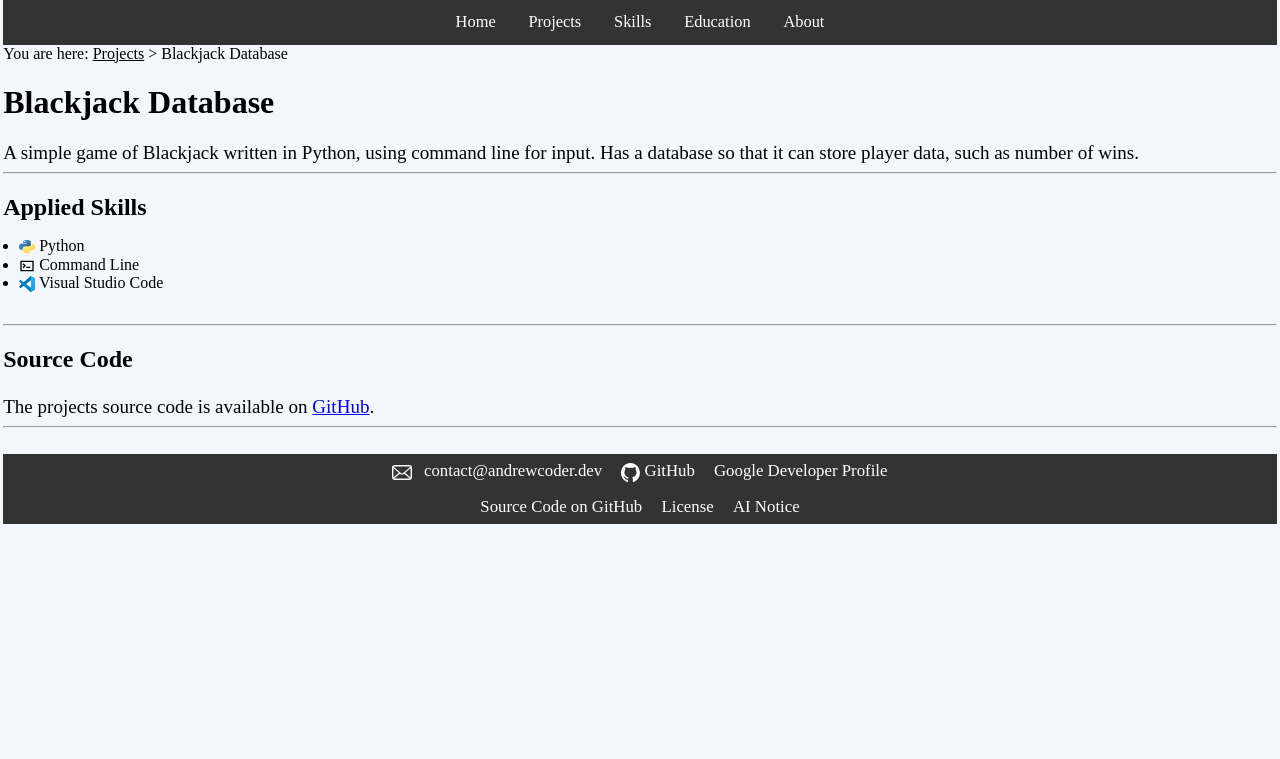
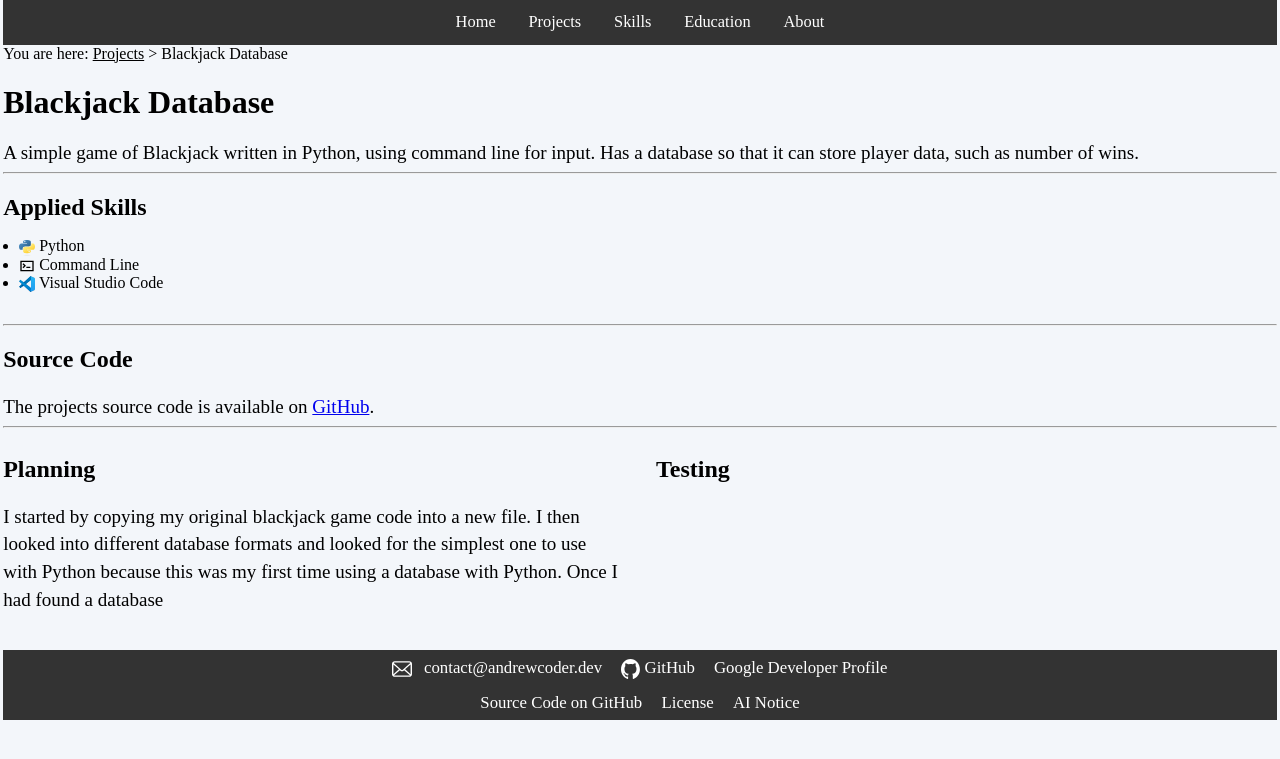
Before and after one commit to Andrew-Dev-Coder/Portfolio, a Jekyll site: the page built from _projects/blackjackDB.html, in a window 1280 px wide. Shown: the top 759 px of the page. Built offline with Jekyll 4.4.1, drawn with Linux system fonts in a browser that asks for light colours.

Commit message:
Update blackjackDB.html

```diff
--- a/_projects/blackjackDB.html
+++ b/_projects/blackjackDB.html
@@ -6,3 +6,19 @@ github_link: https://github.com/Andrew-Dev-Coder/Blackjack-DB
 stack: [ <img loading="lazy" alt="lazy" class="logo" src="/Images/Icons/python-logo.svg" alt=""> Python, <img loading="lazy" class="logo" src="/Images/Icons/command-line.svg" alt=""> Command Line, Visual Studio Code]
 type: command_line
 ---
+<div class="wrapper">
+    <section>
+        <h2>Planning</h2>
+        <p>
+            I started by copying my original blackjack game code into a new file.
+            I then looked into different database formats and looked for the simplest one to use with Python because this was my first time using a database with Python.
+            Once I had found a database
+        </p>
+    </section>
+    <section>
+        <h2>Testing</h2>
+        <p>
+
+        </p>
+    </section>
+</div>
```
